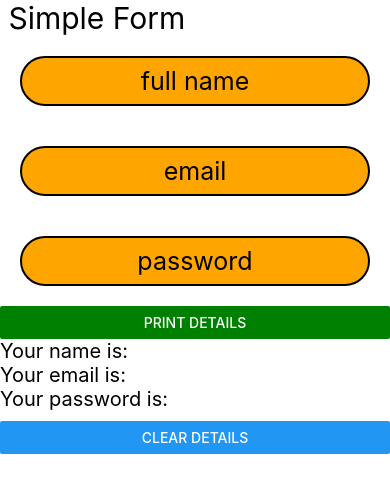
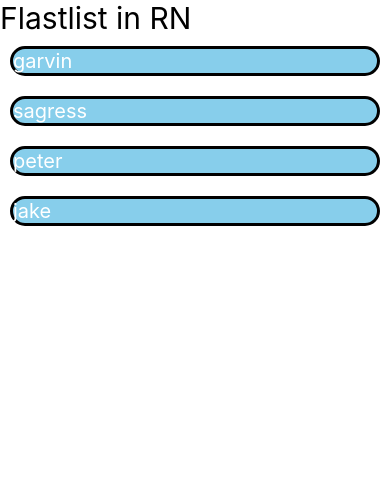
Before and after one commit to itsmegarvin/Firstapp, a React Native app: screen / in a window 390 px wide. Shown: the top 492 px of the page. Built offline with nearby package versions, Linux system fonts and the light colour scheme.

Commit message:
flatlist in RN in app.js

```diff
--- a/App.js
+++ b/App.js
@@ -1,94 +1,73 @@
-import React,{useState} from "react";
-import { Text, TextInput, View, StyleSheet, Button} from "react-native";
+import React from "react";
+import { Text, View, FlatList,StyleSheet } from "react-native";
+
 
 
 const App= () => //component name always capital
 {
-  const [name, setName] = useState(""); //for  textinput placeholder fullname
-  const [email, setEmail] = useState("");//for textinput placeholder email
-  const [password, setPassword] = useState("");//for textinput placeholder password
-  const [display,setDisplay]= useState(true);
+  //you can make state also
+  const Users= [//this is array
+      {//this is object
+        id:1,
+        name:"garvin"
+      },
+      {
+        id:2,
+        name:"sagress"
+      },
+      {
+        id:3,
+        name:"peter"
+      },
+      {
+        id:10,
+        name:"jake"
+      }
+  ]
 
-  const clearinputs = ()=>{
-    setName(""),
-    setEmail(""),
-    setPassword(""),
-    setDisplay(false)
-  }
-   return(
-    <View >
-      <Text style={{fontSize:30 }}> Simple Form</Text>
-
-      <TextInput
-        style={styles.textinput}
-        placeholder="full name"
-        onChangeText={(text)=> setName(text)}//updates default name state to text entered.
-        value={name}//for clearing textinput whose value is name therfore null.
+  return(
+    <View>
+      <Text style={{fontSize:30}}>Flastlist in RN</Text>
+      <FlatList
+        data={Users}
+        renderItem={({item})=>
+          <Text style={styles.textList}>{item.name}</Text>
+        }
+        //here insided renderItem, parameter should always be item
+        keyExtractor={list=>list.id}
+        //here can be any name instead list eg item iteself or any name abc.
       />
-
-      <TextInput
-        style={styles.textinput}
-        placeholder="email"
-        onChangeText={(text)=> setEmail(text)}
-        value={email}
-      />
-
-      <TextInput
-        style={styles.textinput}
-        placeholder="password"
-        secureTextEntry={true}
-        onChangeText={(text)=> setPassword(text)}
-        value={password}
-      />
-
-      <Button title="print details" color={"green"}  onPress={()=>setDisplay(true)}/>
-      {
-        display? //means if display true then
-          <View>
-            <Text style={{fontSize:20}}>Your name is: {name}</Text>
-            <Text style={{fontSize:20}}>Your email is: {email}</Text>
-            <Text style={{fontSize:20}}>Your password is: {password}</Text>
-          </View>
-        :null//: means if display false
-      }
-
-
-      <View style={{marginTop:10}}>
-        <Button title="Clear details"  onPress={clearinputs}></Button>
-      </View>
-
-
     </View>
   );
 }
 
-//internal styling
-const styles = StyleSheet.create({
-  textinput:{
-    fontSize:25,
-    borderColor:'skyblue',
-    backgroundColor:"orange",
-    borderWidth:2,
-    margin:20,//gives margin from all four sides
-    borderRadius:100,
-    borderColor:"black",
-    textAlignVertical:'center',
-    textAlign:"center",
-    height:50
 
+const styles= StyleSheet.create({
+    textList:{
+      fontSize:20,
+      color:"#fff",
+      margin:10,
+      backgroundColor:"skyblue",
+      borderRadius:20,
+      borderColor:"Black",
+      borderWidth:3,
 
-  }
+    }
 })
-
 
 
 export default App;
 
 /*
->Text input needs state compulsorily as that given input is sometimes needed to be erased/changed/updated
->onChangeText is only for textInput not for text, button and others
->also for each textinput we can make different state as we can see that in various projects, but we can include all the textinputs in one state as well.
->here in above code for three textinput three state are required and for printing the details another state is required. for clearing the details its better to make separate function and make the available states null.
+>there are different kinds of lists.(flatlist, selection list)
+>we can also insert datas dynamically in the list it means the data may not be serial.
+> flatlist may include state with list, or simply variables with list .
+> const list= [
+            {},{},{}
+        ]
+> also list can be like
+   const list= ['hello', 'hi', 'goodmorning', 'goodevening']
 
+>so like we make different states,variables for different textinput component similarly, it is good practice to make different flatlist component for different list.
 
 */
```
